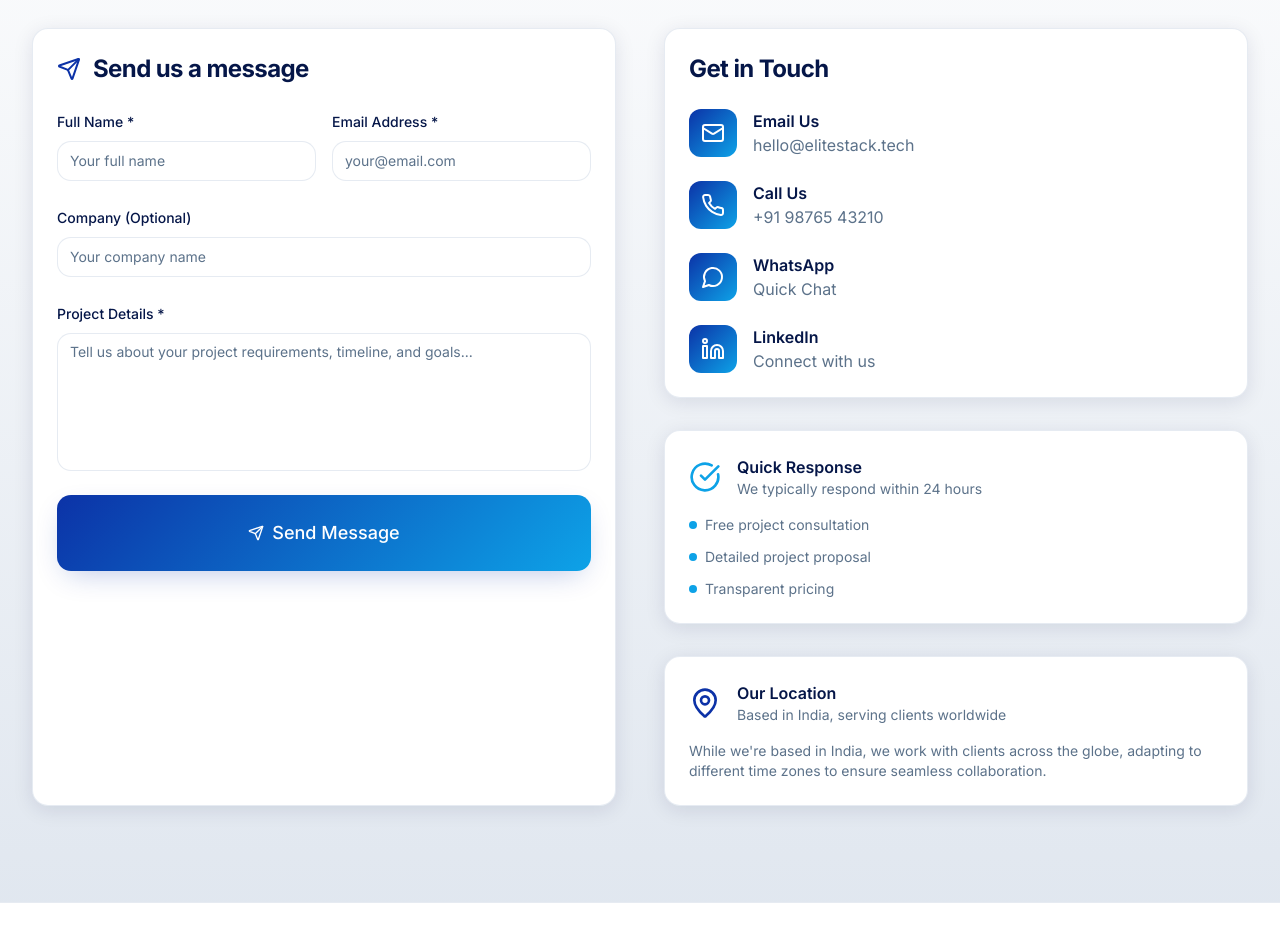
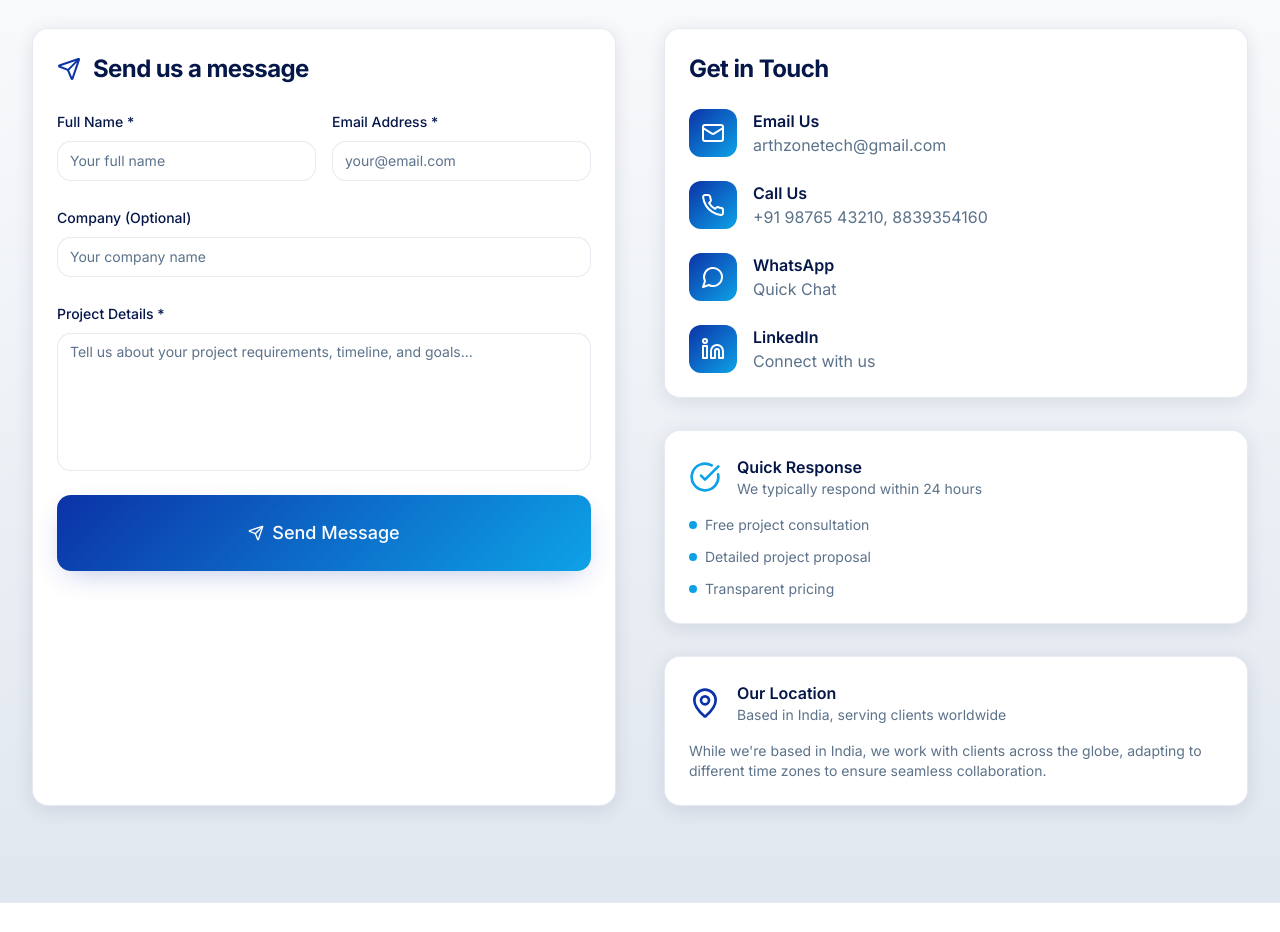
Before and after one commit to Deepu-Builds/arthzone, a React (Vite) app: page / in a window 1280 px wide. Shown: the part 6360-7292 px from the top of the page. Built offline with nearby package versions, Linux system fonts and the light colour scheme.

Commit message:
Update Contact Info

```diff
--- a/src/components/Contact.tsx
+++ b/src/components/Contact.tsx
@@ -50,13 +50,13 @@ const Contact = () => {
     {
       icon: <Mail className="h-6 w-6" />,
       title: 'Email Us',
-      value: 'hello@elitestack.tech',
+      value: 'arthzonetech@gmail.com',
       action: 'mailto:hello@elitestack.tech'
     },
     {
       icon: <Phone className="h-6 w-6" />,
       title: 'Call Us',
-      value: '+91 98765 43210',
+      value: '+91 98765 43210, 8839354160',
       action: 'tel:+919876543210'
     },
     {
```
